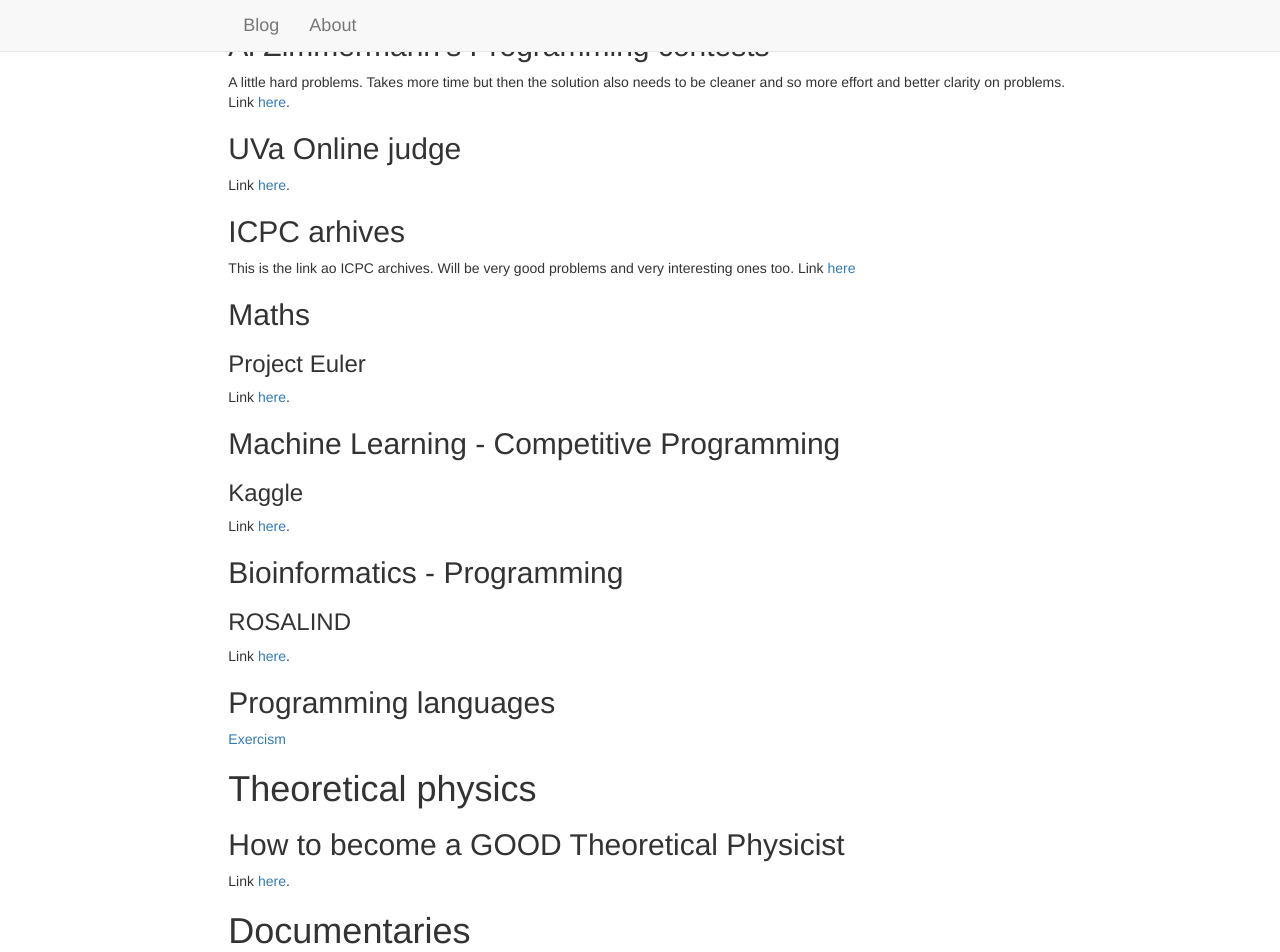
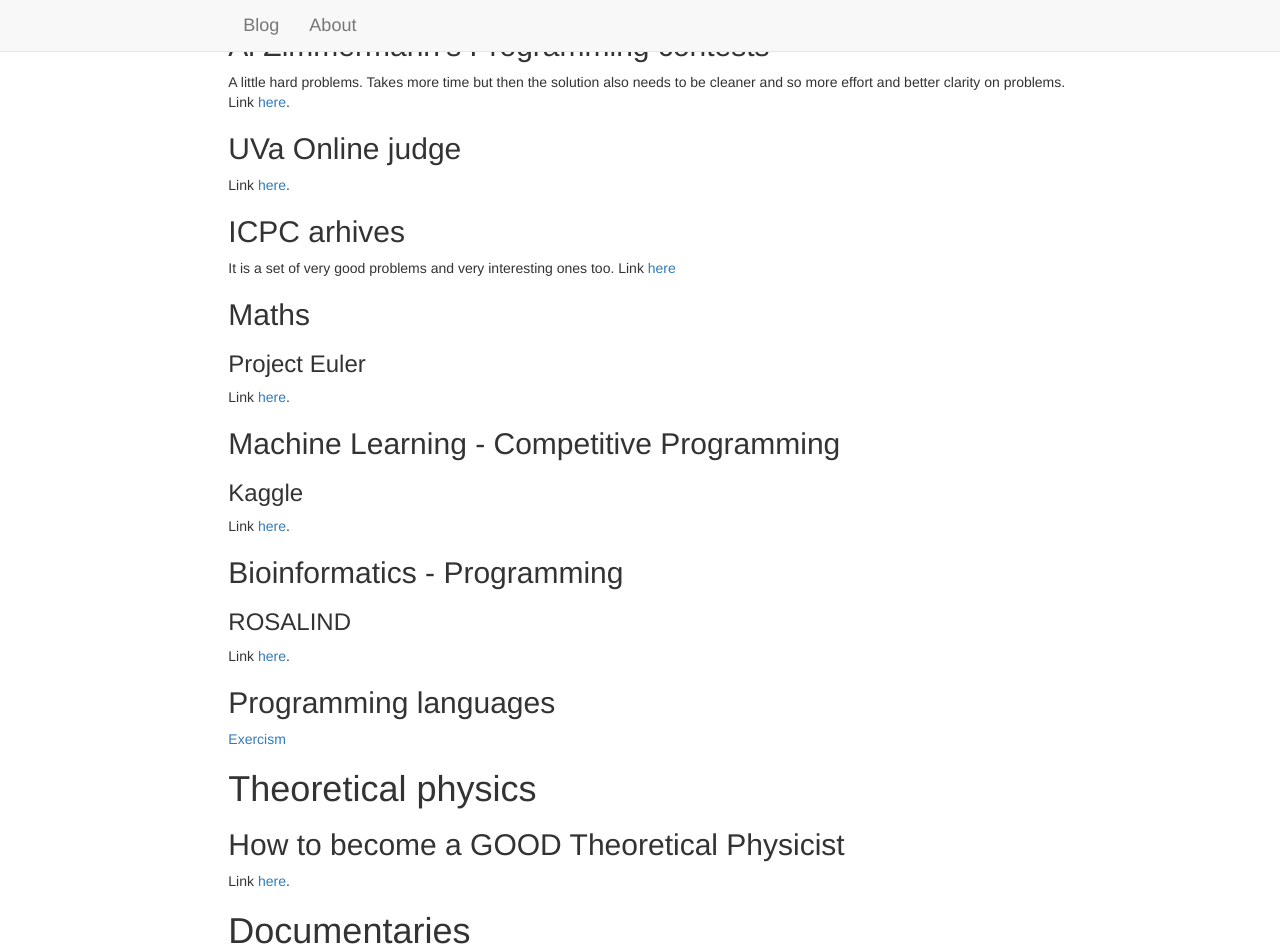
Before and after one commit to surajshetiya/surajshetiya.github.io, a Jekyll site: the page built from _posts/2017-03-20-Interesting-links.md, in a window 1280 px wide and 1400 px high, scrolled down 4524 px. Shown: the top 952 px of the window. Built offline with Jekyll 4.4.1, drawn with Linux system fonts in a browser that asks for light colours; some of the changed text lies outside the part shown.

Commit message:
Spelling corrections

```diff
--- a/_posts/2017-03-20-Interesting-links.md
+++ b/_posts/2017-03-20-Interesting-links.md
@@ -104,7 +104,7 @@
 ## UVa Online judge <a name="UVA" />
 Link [here](https://uva.onlinejudge.org/).
 ## ICPC arhives <a name="ICPC"/>
-This is the link ao ICPC archives. Will be very good problems and very interesting ones too. Link [here](https://icpcarchive.ecs.baylor.edu/)
+It is a set of very good problems and very interesting ones too. Link [here](https://icpcarchive.ecs.baylor.edu/)
 
 ## Maths <a name="MathsCP"/>
 ### Project Euler <a name="ProjectEuler"/>
```
Also changed, not shown: other parts of _posts/2017-03-20-Interesting-links.md (+1 -1 lines).
